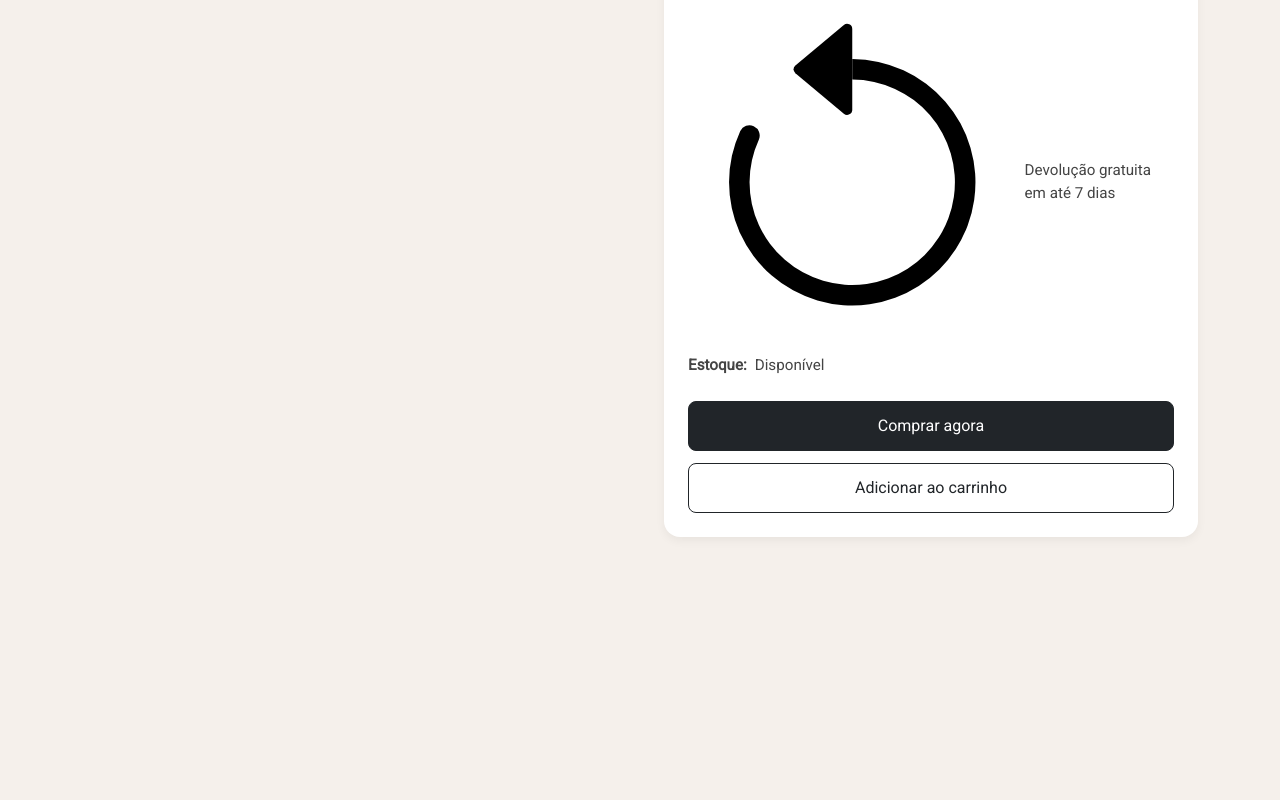
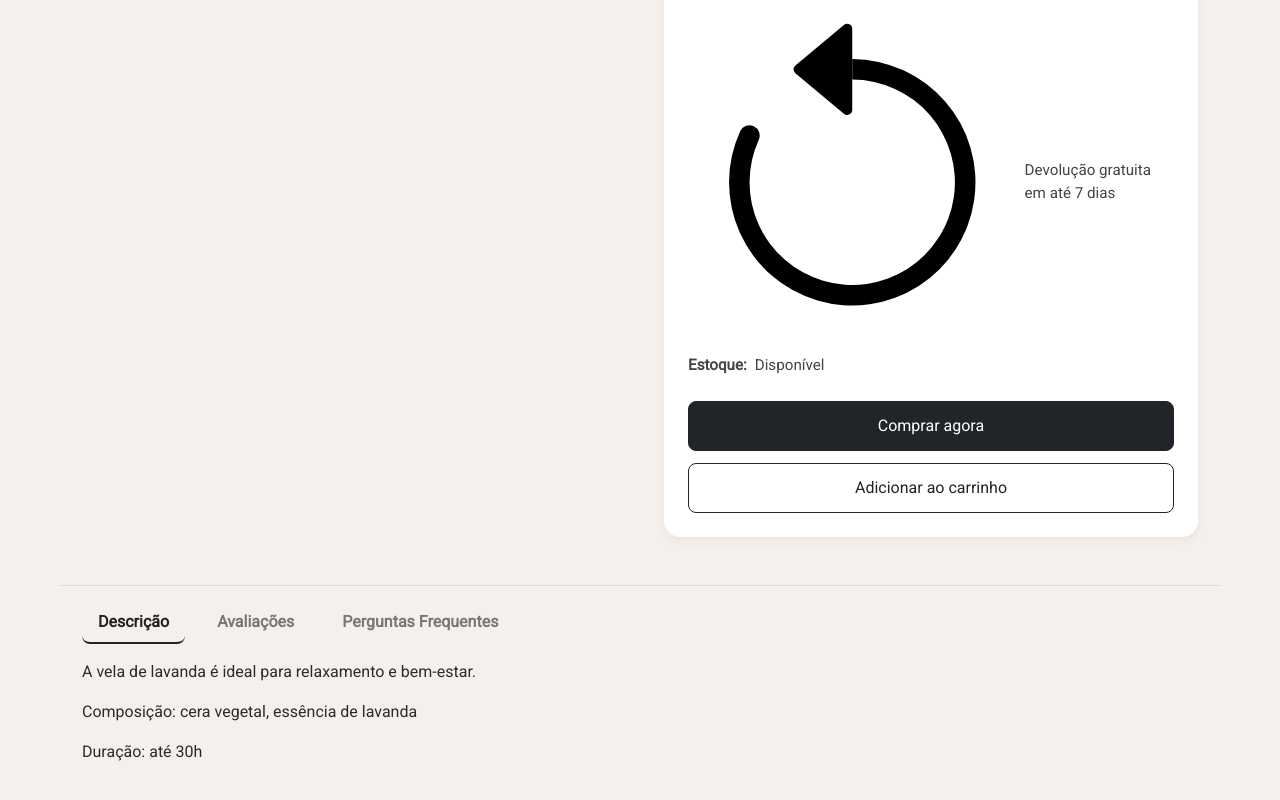
Before and after one commit to birajnior/Lume-Store, a React (Vite) app: page /produto/1 in a window 1280 px wide. Shown: the part 786-1586 px from the top of the page. Before the commit the page ends 1371 px from the top, so only its background shows below. Built offline with nearby package versions, Linux system fonts and the light colour scheme.

Commit message:
Criando aba de informações

```diff
--- a/index.html
+++ b/index.html
@@ -3,7 +3,7 @@
 
 <head>
   <meta charset="UTF-8" />
-  <link rel="icon" type="image/svg+xml" href="/vite.svg" />
+  <!-- <link rel="icon" type="image/svg+xml" href="/vite.svg" /> -->
   <meta name="viewport" content="width=device-width, initial-scale=1.0" />
   <link href="https://fonts.googleapis.com/css2?family=Poppins&family=Roboto&display=swap" rel="stylesheet">
 
--- a/src/components/Product/ProductTabs.jsx
+++ b/src/components/Product/ProductTabs.jsx
@@ -0,0 +1,61 @@
+import { useState } from "react";
+import { TabButton, TabButtons, TabsContainer } from "./ProductTabs.styles";
+import { TabContent } from "react-bootstrap";
+import ReviewList from "./ReviewList";
+
+const ProductTabs = () => {
+  const [activeTab, setActiveTab] = useState("description");
+
+  return (
+    <TabsContainer>
+      <TabButtons>
+        <TabButton
+          active={activeTab === "description"}
+          onClick={() => setActiveTab("description")}
+        >
+          Descrição
+        </TabButton>
+        <TabButton
+          active={activeTab === "reviews"}
+          onClick={() => setActiveTab("reviews")}
+        >
+          Avaliações
+        </TabButton>
+        <TabButton
+          active={activeTab === "faq"}
+          onClick={() => setActiveTab("faq")}
+        >
+          Perguntas Frequentes
+        </TabButton>
+      </TabButtons>
+
+      <TabContent>
+        {activeTab === "description" && (
+          <div>
+            <p>A vela de lavanda é ideal para relaxamento e bem-estar.</p>
+            <p>Composição: cera vegetal, essência de lavanda</p>
+            <p>Duração: até 30h</p>
+          </div>
+        )}
+        {activeTab === "reviews" && <ReviewList />}
+        {activeTab === "faq" && (
+          <div>
+            <p>
+              <strong>É vegana?</strong> Sim, feita com cera vegetal.
+            </p>
+            <p>
+              <strong>Tem garantia?</strong> Garantia de 7 dias após o
+              recebimento.
+            </p>
+            <p>
+              <strong>Serve para aromaterapia?</strong> Sim! Ideal para
+              ambientes calmos.
+            </p>
+          </div>
+        )}
+      </TabContent>
+    </TabsContainer>
+  );
+};
+
+export default ProductTabs;
--- a/src/components/Product/ProductTabs.styles.js
+++ b/src/components/Product/ProductTabs.styles.js
@@ -0,0 +1,33 @@
+import styled from 'styled-components';
+
+export const TabsContainer = styled.div`
+  margin-top: 3rem;
+  border-top: 1px solid #ddd;
+`;
+
+export const TabButtons = styled.div`
+  display: flex;
+  gap: 1rem;
+  padding: 1rem 0;
+`;
+
+export const TabButton = styled.button`
+  background: none;
+  border: none;
+  border-bottom: 2px solid transparent;
+  padding: 0.5rem 1rem;
+  font-weight: bold;
+  cursor: pointer;
+  color: ${({ active }) => (active ? '#222' : '#777')};
+  border-color: ${({ active }) => (active ? '#222' : 'transparent')};
+  transition: all 0.3s ease;
+
+  &:hover {
+    color: #000;
+  }
+`;
+
+export const TabContent = styled.div`
+  padding: 1rem 0;
+  line-height: 1.6;
+`;
--- a/src/components/Product/RatingStars.jsx
+++ b/src/components/Product/RatingStars.jsx
@@ -15,7 +15,7 @@ const RatingWrapper = styled.div`
   }
 `;
 
-const RatingStars = ({ rating = 0, max = 5, totalReviews = 0 }) => {
+const RatingStars = ({ rating = 0, max = 5, totalReviews }) => {
   const fullStars = Math.floor(rating);
   const hasHalfStar = rating % 1 >= 0.5;
   const emptyStars = max - fullStars - (hasHalfStar ? 1 : 0);
@@ -32,7 +32,11 @@ const RatingStars = ({ rating = 0, max = 5, totalReviews = 0 }) => {
         <Star key={`empty-${i}`} style={{ color: "#ccc" }} />
       ))}
 
-      <span>({totalReviews} avaliações)</span>
+      {totalReviews !== undefined && (
+        <span>
+          ({totalReviews} {totalReviews === 1 ? "avaliação" : "avaliações"})
+        </span>
+      )}
     </RatingWrapper>
   );
 };
--- /dev/null
+++ b/src/components/Product/ReviewList.jsx
@@ -0,0 +1,35 @@
+import styled from "styled-components";
+import RatingStars from "./RatingStars";
+
+const ReviewContainer = styled.div`
+  margin-bottom: 1.5rem;
+`;
+
+const Review = styled.p`
+  font-weigth: bold;
+  margin: 0 0 0.25rem;
+`;
+const Comment = styled.p`
+  margin: 0;
+`;
+
+const ReviewList = () => {
+  const reviews = [
+    { rating: 4, Comment: "Chegou rápido e o aroma é maravilhoso." },
+    { rating: 5, Comment: "Ótimo custo-benefício, recomendo!" },
+    { rating: 4, Comment: "Muito bonita, só achei pequena." },
+  ];
+
+  return (
+    <div>
+      {reviews.map((review, index) => (
+        <ReviewContainer key={index}>
+          <RatingStars rating={review.rating} />
+          <Comment>{review.Comment}</Comment>
+        </ReviewContainer>
+      ))}
+    </div>
+  );
+};
+
+export default ReviewList;
--- a/src/pages/Product.jsx
+++ b/src/pages/Product.jsx
@@ -1,7 +1,8 @@
 import ProductInfo from "../components/Product/ProductInfo";
 
 import ProductGallery from "../components/Product/ProductGallery";
-import RatingStars from "../components/Product/RatingStars";
+// import RatingStars from "../components/Product/RatingStars";
+import ProductTabs from "../components/Product/ProductTabs";
 
 function Product() {
   return (
@@ -21,6 +22,8 @@ function Product() {
             <RatingStars rating={4.5} totalReviews={132} />
           </div> */}
         </div>
+
+        <ProductTabs />
       </section>
     </main>
   );
```
